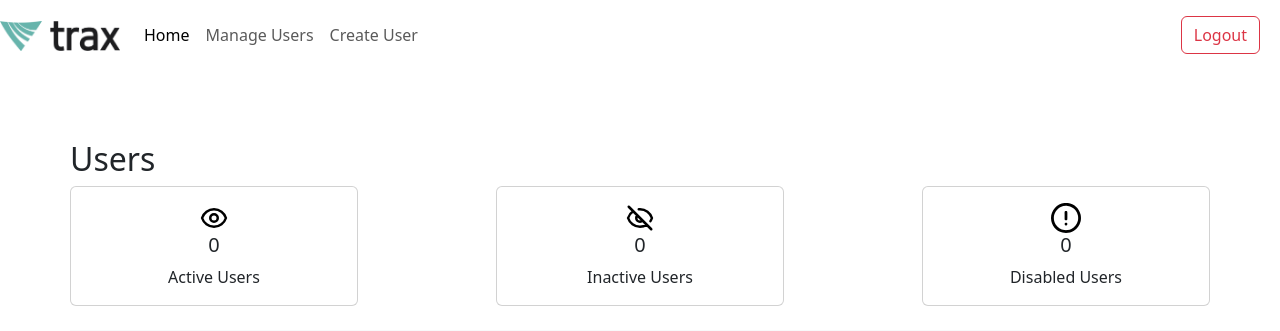
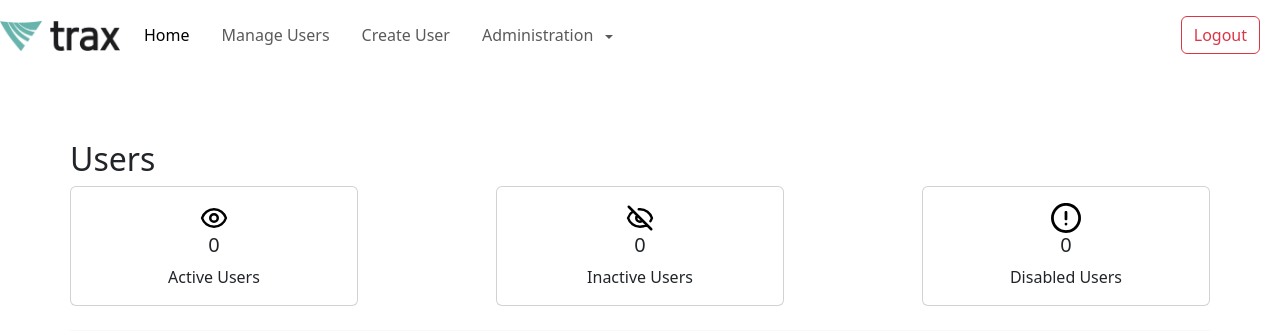
Before and after one commit to sanashii/proftpd_flask, a Flask app: page /home in a window 1280 px wide. Shown: the top 331 px of the page. Run offline with Flask 3, Linux system fonts and the light colour scheme; the visitor is signed in with stand-in values (Sample User, id 1); some libraries are stand-ins or nearby versions.

Commit message:
chore(page navbar): added the admin navbar dropdown for admins only (non-functional)

```diff
--- a/templates/index.html
+++ b/templates/index.html
@@ -27,12 +27,27 @@
         <img src="{{ url_for('static', filename='img/trax logo.jpg') }}" width="120" height="30" alt="Trax Tech Logo">
       </a>
 
+      <button class="navbar-toggler" type="button" data-bs-toggle="collapse" data-bs-target="#navbarNavAltMarkup">
+        <span class="navbar-toggler-icon"></span>
+      </button>
+
       <div id="navbarNavAltMarkup" class="collapse navbar-collapse">
         <div class="navbar-nav">
-            <a href="{{ url_for('home') }}" class="nav-item nav-link {% if request.endpoint == 'home' %}active{% endif %}">Home</a>
-            <a class="nav-item nav-link {% if request.endpoint == 'manage_user' %}active{% endif %}">Manage Users</a>
-            <a href="{{ url_for('create_user') }}" class="nav-item nav-link {% if request.endpoint == 'create_user' %}active{% endif %}">Create User</a>
-        </div>
+          <a href="{{ url_for('home') }}" class="nav-item nav-link me-3 {% if request.endpoint == 'home' %}active{% endif %}">Home</a>
+          {% if session.get('user_type') == 'admin' %}
+              <a class="nav-item nav-link me-3 {% if request.endpoint == 'manage_user' %}active{% endif %}">Manage Users</a>
+              <a href="{{ url_for('create_user') }}" class="nav-item nav-link me-3 {% if request.endpoint == 'create_user' %}active{% endif %}">Create User</a>
+              <div class="nav-item dropdown me-3">
+                <a class="nav-link dropdown-toggle" href="#" id="adminDropdown" role="button" data-bs-toggle="dropdown" aria-expanded="false">
+                    Administration
+                </a>
+                <ul class="dropdown-menu" aria-labelledby="adminDropdown">
+                    <li><a class="dropdown-item" href="#">Create Profiles</a></li>
+                    <li><a class="dropdown-item" href="#">Manage Profiles</a></li>
+                </ul>
+            </div>
+          {% endif %}
+      </div>
       </div>
 
       <!-- for logout button -->
```
Also changed, not shown: 3 other files.
